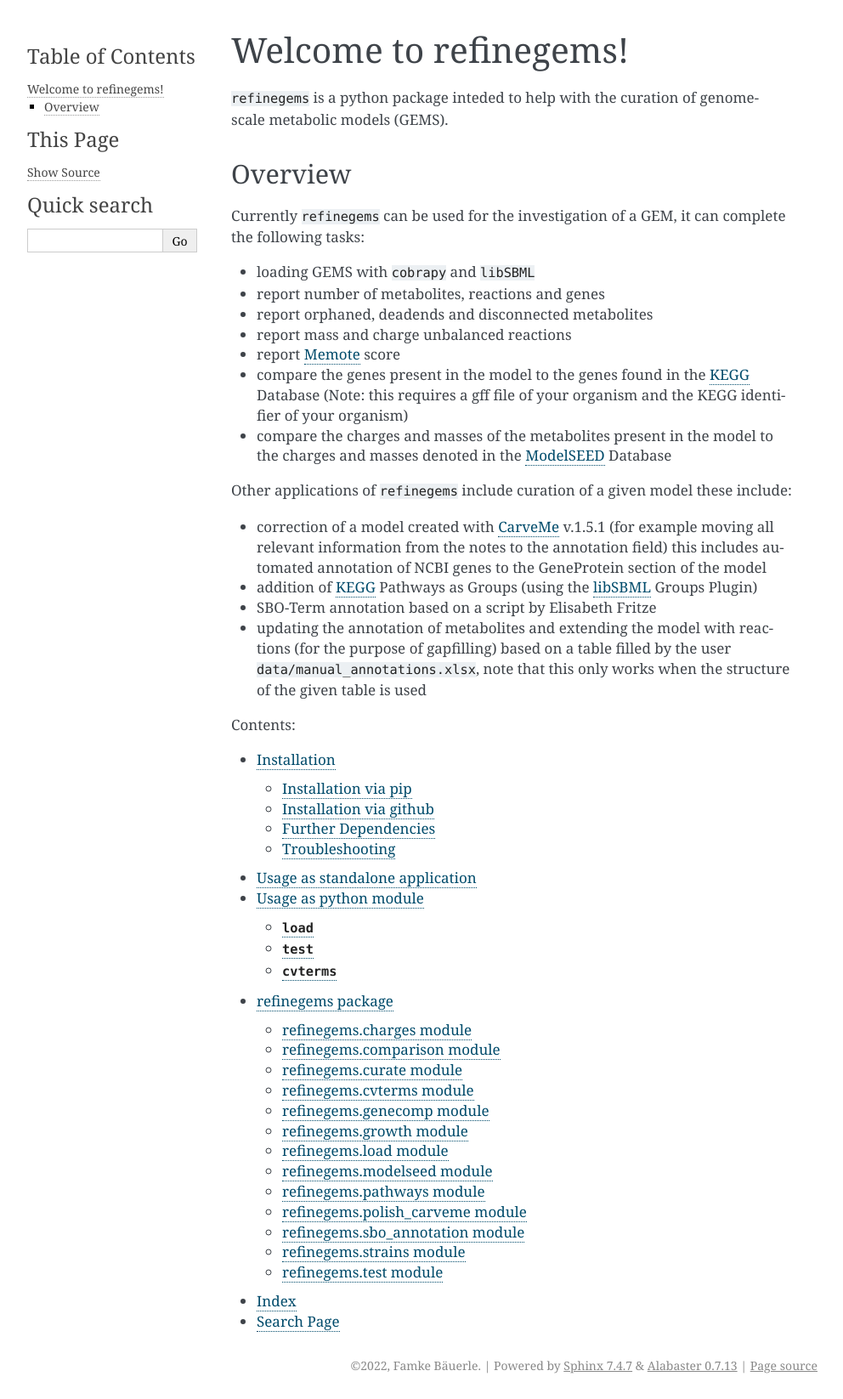
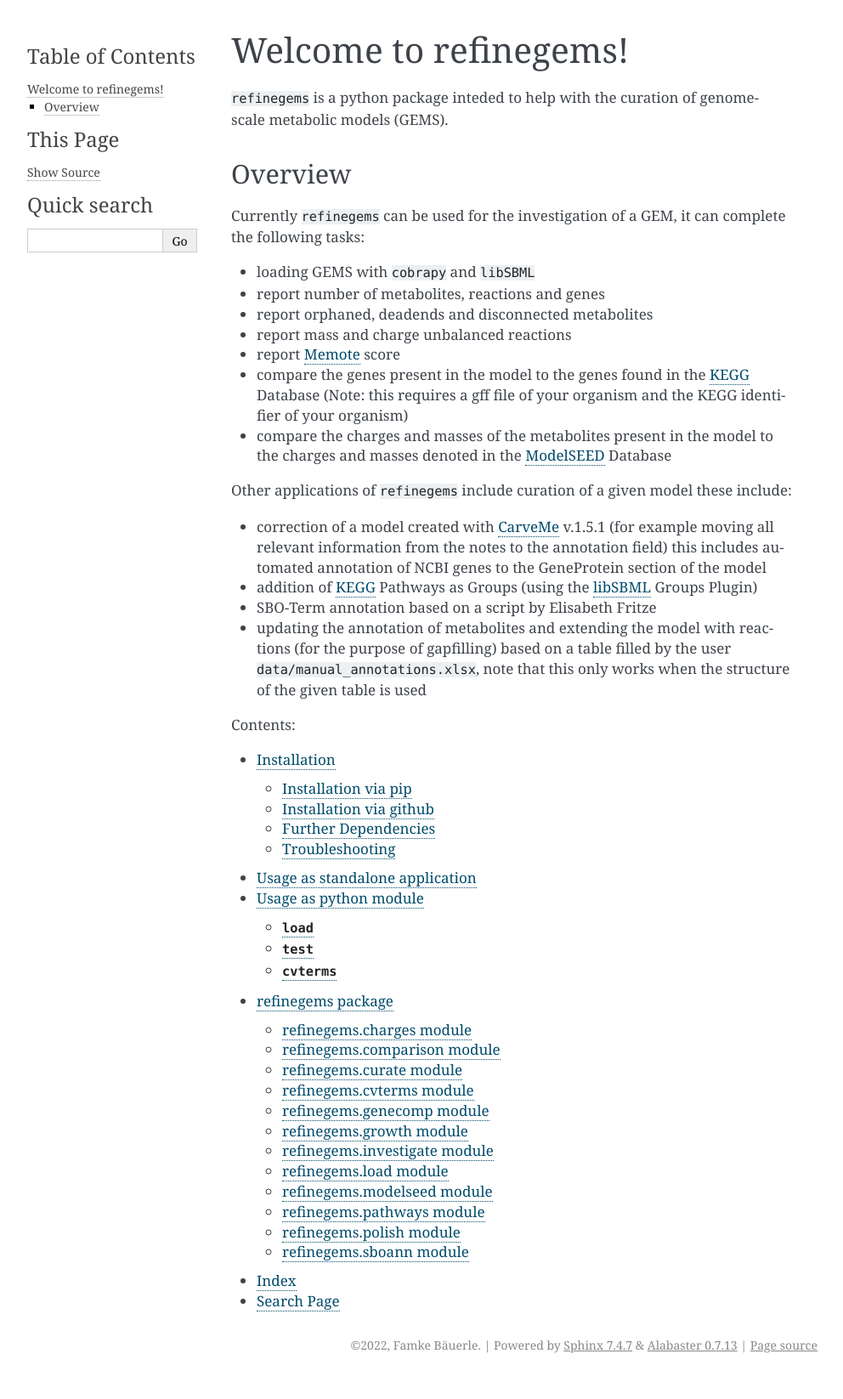
Before and after one commit to draeger-lab/refinegems, a Sphinx documentation site: the page built from docs/source/index.rst, in a window 1280 px wide. Shown: the whole page at 85% size, without its empty margins (148-1140 px from the left). Built offline with Sphinx 7.4.7, drawn with Linux system fonts in a browser that asks for light colours; after the commit the page ends 1622 px from its top, so only the background shows below that.

Commit message:
update docs to match #47

```diff
--- a/docs/source/modules.rst
+++ b/docs/source/modules.rst
@@ -51,6 +51,14 @@ refinegems.growth module
    :undoc-members:
    :show-inheritance:
 
+refinegems.investigate module
+----------------------
+
+.. automodule:: refinegems.investigate
+   :members:
+   :undoc-members:
+   :show-inheritance:
+
 refinegems.load module
 ----------------------
 
@@ -75,34 +83,18 @@ refinegems.pathways module
    :undoc-members:
    :show-inheritance:
 
-refinegems.polish\_carveme module
+refinegems.polish module
 ---------------------------------
 
-.. automodule:: refinegems.polish_carveme
+.. automodule:: refinegems.polish
    :members:
    :undoc-members:
    :show-inheritance:
 
-refinegems.sbo\_annotation module
+refinegems.sboann module
 ---------------------------------
 
-.. automodule:: refinegems.sbo_annotation
+.. automodule:: refinegems.sboann
    :members:
    :undoc-members:
    :show-inheritance:
-
-refinegems.strains module
-----------------------
-
-.. automodule:: refinegems.strains
-   :members:
-   :undoc-members:
-   :show-inheritance:
-
-refinegems.test module
-----------------------
-
-.. automodule:: refinegems.test
-   :members:
-   :undoc-members:
-   :show-inheritance:
```
